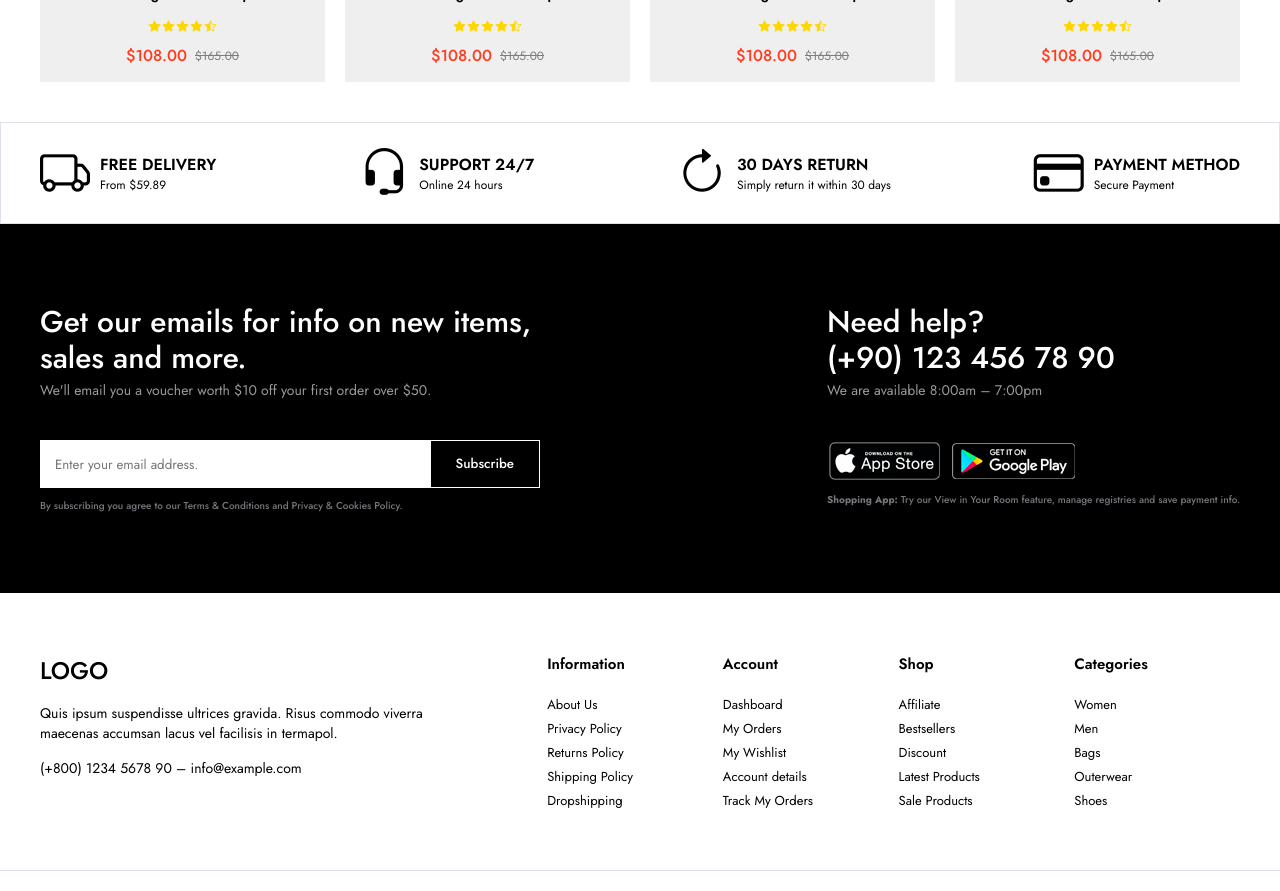
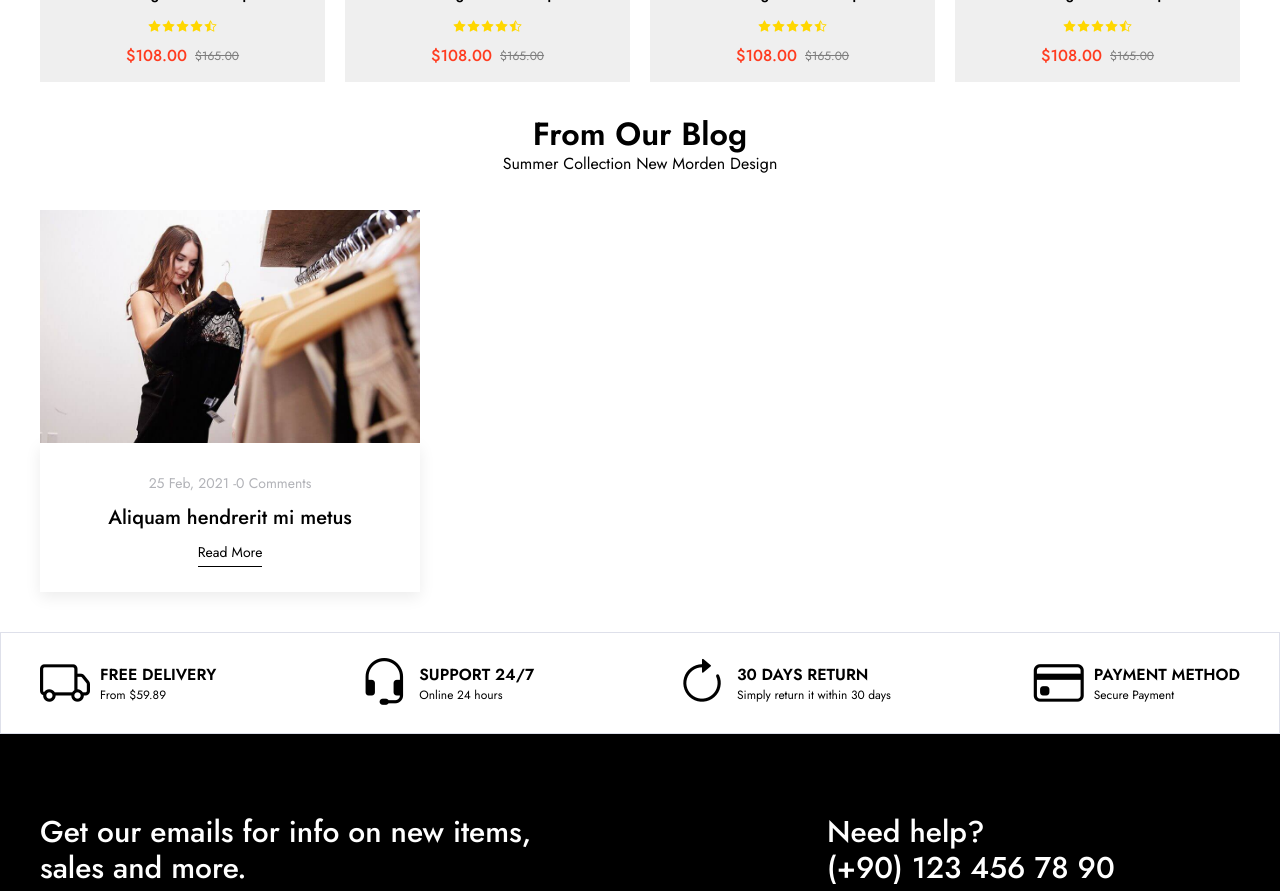
Before and after one commit to ayseeaydin/e-commerce, a React (Vite) app in the folder client/: page / in a window 1280 px wide. Shown: the part 3060-3951 px from the top of the page. Built offline with nearby package versions, Linux system fonts and the light colour scheme.

Commit message:
add Blogs component with BlogItem and styling

```diff
--- a/client/src/App.jsx
+++ b/client/src/App.jsx
@@ -6,6 +6,7 @@
 import Sliders from './components/Slider/Sliders';
 import './App.css';
 import Campaigns from './components/Campaigns/Campaigns';
+import Blogs from './components/Blogs/Blogs';
 
 function App() {
   return (
@@ -16,6 +17,7 @@
       <Products />
       <Campaigns/>
       <Products />
+      <Blogs />
       <Policy />
       <Footer />
     </div>
--- /dev/null
+++ b/client/src/components/Blogs/BlogItem.css
@@ -0,0 +1,40 @@
+.blog-list .blog-image {
+  display: flex;
+}
+
+.blog-list .blog-image img {
+  width: 100%;
+}
+
+.blog-item .blog-info {
+  padding: 30px 10px 25px 10px;
+  display: flex;
+  flex-direction: column;
+  align-items: center;
+  box-shadow: 0 5px 15px rgb(0 0 0 / 8%);
+}
+
+.blog-item .blog-info-top {
+  font-size: 14px;
+  color: #b2b3b8;
+  margin-bottom: 10px;
+}
+
+.blog-item .blog-info-center a {
+    font-size: 20px;
+    margin-bottom: 20px;
+    font-weight: 500;
+}
+
+.blog-item .blog-info-bottom a {
+    font-size: 14px;
+    border-bottom: 1px solid;
+    padding-bottom: 4px;
+    margin-top: 10px;
+    display: inline-block;
+    transition: .2s ease color;
+}
+
+.blog-item .blog-info-bottom a:hover {
+    color: #1367ef;
+}
--- /dev/null
+++ b/client/src/components/Blogs/BlogItem.jsx
@@ -0,0 +1,26 @@
+import "./BlogItem.css";
+
+const BlogItem = () => {
+    return (
+        <li class="blog-item">
+            <a href="#" class="blog-image">
+                <img src="img/blogs/blog1.jpg" alt="" />
+            </a>
+            <div class="blog-info">
+                <div class="blog-info-top">
+                    <span>25 Feb, 2021 </span>
+                    -
+                    <span>0 Comments</span>
+                </div>
+                <div class="blog-info-center">
+                    <a href="#">Aliquam hendrerit mi metus</a>
+                </div>
+                <div class="blog-info-bottom">
+                    <a href="#">Read More</a>
+                </div>
+            </div>
+        </li>
+    )
+}
+
+export default BlogItem;
--- /dev/null
+++ b/client/src/components/Blogs/Blogs.css
@@ -0,0 +1,9 @@
+.blogs {
+  margin-bottom: 30px;
+}
+
+.blogs .blog-list {
+  display: grid;
+  grid-template-columns: 1fr 1fr 1fr;
+  gap: 30px;
+}
--- /dev/null
+++ b/client/src/components/Blogs/Blogs.jsx
@@ -0,0 +1,20 @@
+import BlogItem from "./BlogItem";
+import "./Blogs.css";
+
+const Blogs = () => {
+    return (
+        <section class="blogs">
+            <div class="container">
+                <div class="section-title">
+                    <h2>From Our Blog</h2>
+                    <p>Summer Collection New Morden Design</p>
+                </div>
+                <ul class="blog-list">
+                    <BlogItem />
+                </ul>
+            </div>
+        </section>
+    )
+}
+
+export default Blogs;
```
